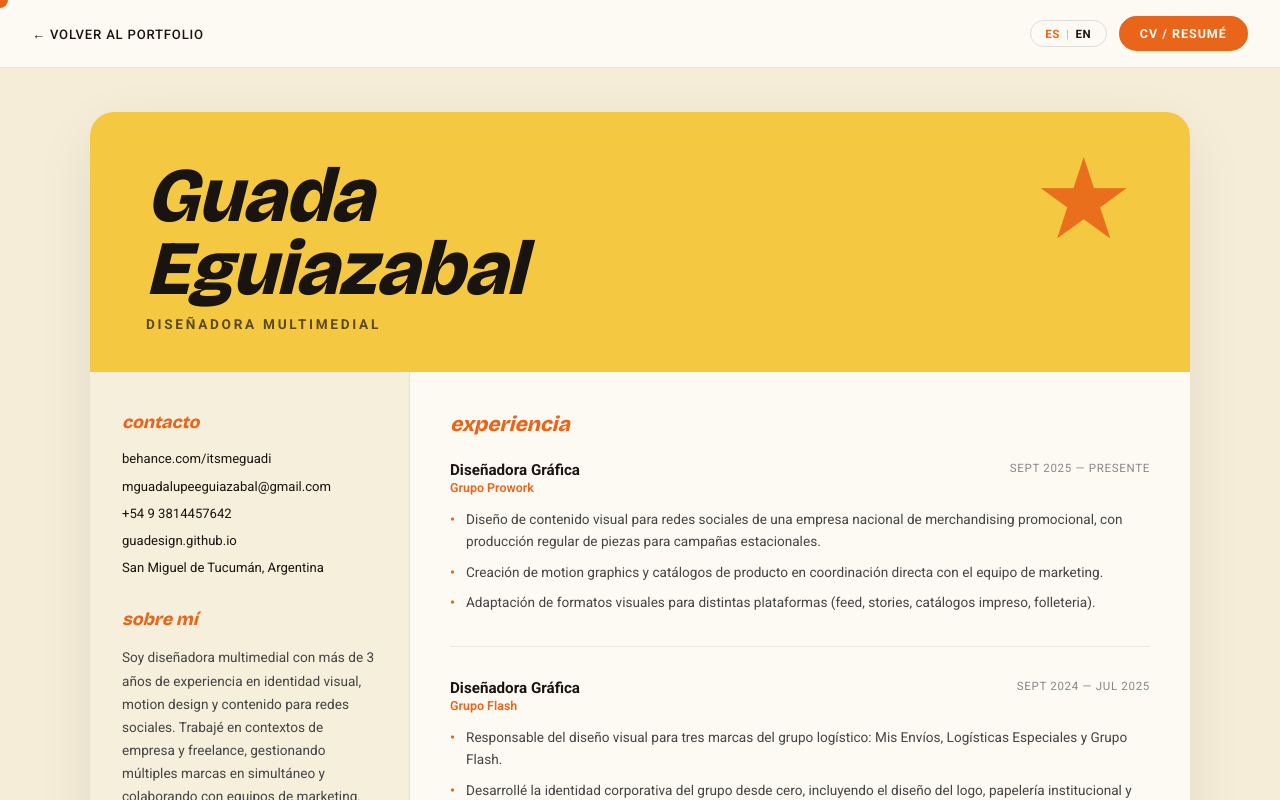
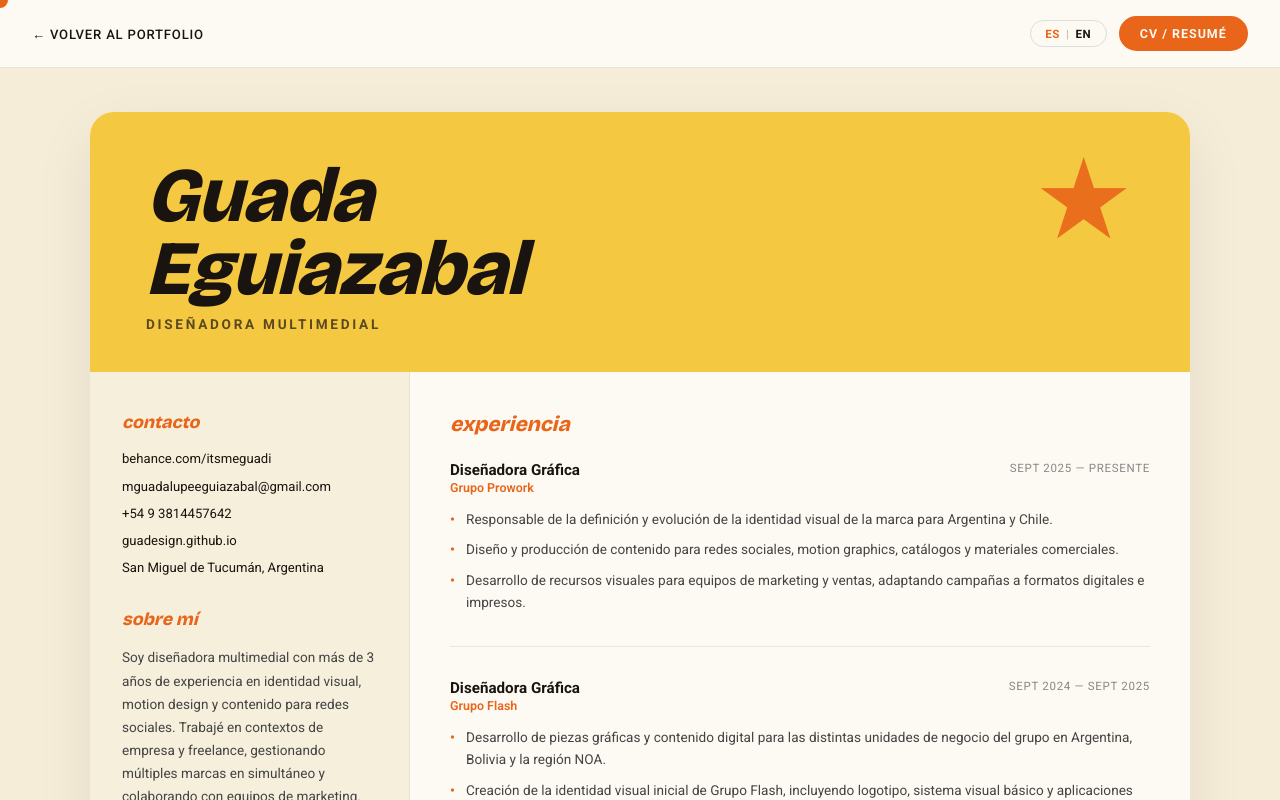
Before and after one commit to guadesign/guadesign.github.io, a React (Vite) app: page / in a window 1280 px wide. Both pictures are taken after a click on the button "CV / RESUMÉ". Shown: the top 800 px of the page. Built offline with nearby package versions, Linux system fonts and the light colour scheme.

Commit message:
Update CV.jsx

```diff
--- a/src/components/CV.jsx
+++ b/src/components/CV.jsx
@@ -29,29 +29,28 @@ const cvData = {
         empresa: 'Grupo Prowork',
         periodo: 'Sept 2025 — Presente',
         items: [
-          'Diseño de contenido visual para redes sociales de una empresa nacional de merchandising promocional, con producción regular de piezas para campañas estacionales.',
-          'Creación de motion graphics y catálogos de producto en coordinación directa con el equipo de marketing.',
-          'Adaptación de formatos visuales para distintas plataformas (feed, stories, catálogos impreso, folleteria).',
+          'Responsable de la definición y evolución de la identidad visual de la marca para Argentina y Chile.',
+          'Diseño y producción de contenido para redes sociales, motion graphics, catálogos y materiales comerciales.',
+          'Desarrollo de recursos visuales para equipos de marketing y ventas, adaptando campañas a formatos digitales e impresos.',
         ],
       },
       {
         rol: 'Diseñadora Gráfica',
         empresa: 'Grupo Flash',
-        periodo: 'Sept 2024 — Jul 2025',
+        periodo: 'Sept 2024 — Sept 2025',
         items: [
-          'Responsable del diseño visual para tres marcas del grupo logístico: Mis Envíos, Logísticas Especiales y Grupo Flash.',
-          'Desarrollé la identidad corporativa del grupo desde cero, incluyendo el diseño del logo, papelería institucional y senalética.',
-          'Produje contenido para redes sociales en colaboración con el equipo de CM y marketing, manteniendo coherencia visual entre las tres marcas.',
+          'Desarrollo de piezas gráficas y contenido digital para las distintas unidades de negocio del grupo en Argentina, Bolivia y la región NOA.',
+          'Creación de la identidad visual inicial de Grupo Flash, incluyendo logotipo, sistema visual básico y aplicaciones institucionales para comunicación corporativa.',
+          'Producción de contenido para redes sociales y materiales de comunicación en coordinación con equipos de marketing y community manager.',
         ],
       },
       {
-        rol: 'Diseñadora Gráfica',
+        rol: 'Diseñadora Gráfica y Multimedial',
         empresa: 'Servicios CEO, UNSTA',
         periodo: 'Jun 2022 — Oct 2023',
         items: [
-          'Producción de contenido multimedia para comunicación institucional universitaria: campañas de admisión, spots, GIFs y videos.',
-          'Diseño gráfico para comunicación interna y externa de la institución, con entrega en múltiples formatos y plataformas.',
-          'Experiencia de trabajo en entorno institucional con plazos ajustados y alta producción de piezas.',
+          'Diseño y producción de contenido multimedia para campañas institucionales, admisiones y comunicación universitaria.',
+          'Desarrollo de piezas gráficas, animaciones, videos y recursos adaptados a múltiples plataformas y públicos.',
         ],
       },
     ],
@@ -83,29 +82,28 @@ const cvData = {
         empresa: 'Grupo Prowork',
         periodo: 'Sept 2025 — Present',
         items: [
-          'Visual content creation for social media at a promotional merchandising company, with regular production of pieces for seasonal campaigns.',
-          'Motion graphics and product catalog creation in direct coordination with the marketing team.',
-          'Adaptation of visual formats across platforms (feed, stories, printed catalogs, flyers).',
+          'Responsible for defining and evolving the brand\'s visual identity for Argentina and Chile.',
+          'Design and production of social media content, motion graphics, catalogs and commercial materials.',
+          'Development of visual assets for marketing and sales teams, adapting campaigns across digital and print formats.',
         ],
       },
       {
         rol: 'Graphic Designer',
         empresa: 'Grupo Flash',
-        periodo: 'Sept 2024 — Jul 2025',
+        periodo: 'Sept 2024 — Sept 2025',
         items: [
-          'Responsible for visual design across three brands within the logistics group: Mis Envios, Logisticas Especiales and Grupo Flash.',
-          "Developed the group's corporate identity from scratch, including logo design, institutional stationery and signage.",
-          'Produced social media content in collaboration with the community management and marketing team, maintaining visual consistency across all three brands.',
+          'Development of graphic pieces and digital content for the group\'s business units across Argentina, Bolivia and the NOA region.',
+          'Created the initial visual identity for Grupo Flash, including logo, basic visual system and institutional applications for corporate communication.',
+          'Social media content production in coordination with marketing and community management teams.',
         ],
       },
       {
-        rol: 'Graphic Designer',
+        rol: 'Graphic & Multimedia Designer',
         empresa: 'Servicios CEO, UNSTA',
         periodo: 'Jun 2022 — Oct 2023',
         items: [
-          'Multimedia content production for university institutional communication: admission campaigns, spots, GIFs and videos.',
-          'Graphic design for internal and external institutional communication, delivered across multiple formats and platforms.',
-          'Experience working in an institutional environment with tight deadlines and high piece output.',
+          'Design and production of multimedia content for institutional campaigns, admissions and university communications.',
+          'Development of graphic pieces, animations, videos and assets adapted to multiple platforms and audiences.',
         ],
       },
     ],
```
